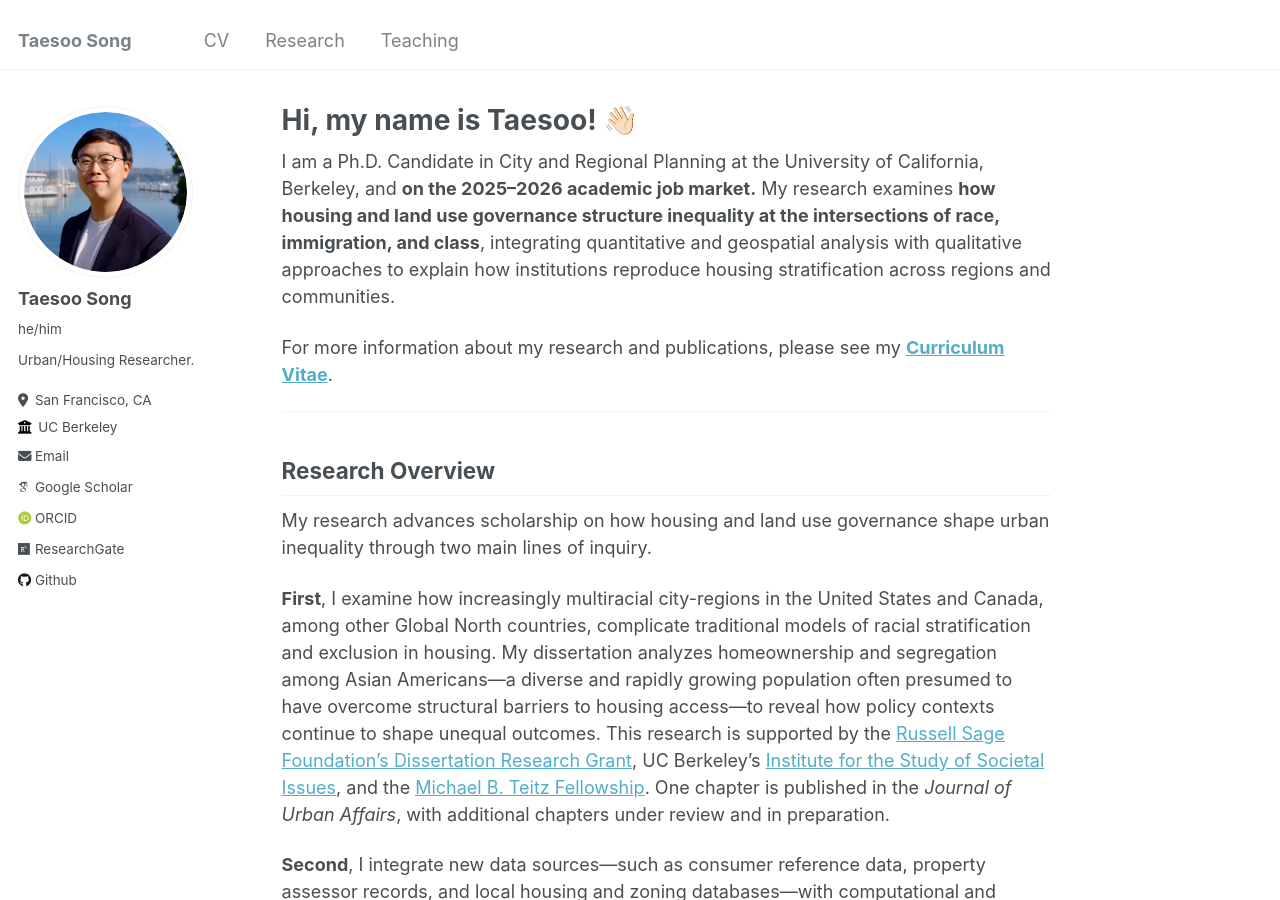
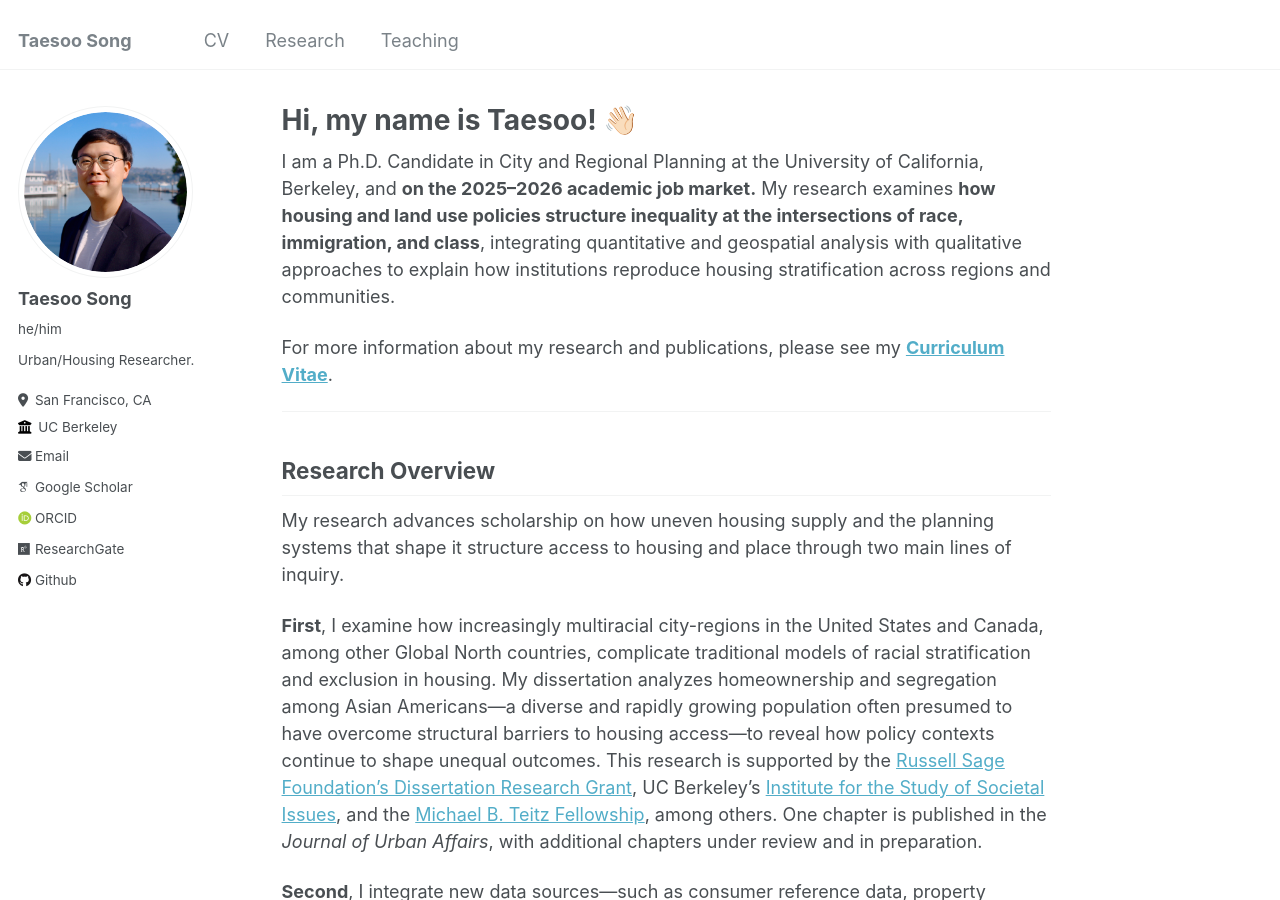
Before and after one commit to taesoosong/taesoosong.github.io, a Jekyll site: the page built from _pages/about.md, in a window 1280 px wide and 900 px high. Built offline with Jekyll 4.4.1, drawn with Linux system fonts in a browser that asks for light colours; some web fonts are replaced.

Commit message:
Update about.md

```diff
--- a/_pages/about.md
+++ b/_pages/about.md
@@ -8,7 +8,7 @@ redirect_from:
   - /about.html
 ---
 
-I am a Ph.D. Candidate in City and Regional Planning at the University of California, Berkeley, and **on the 2025–2026 academic job market.** My research examines **how housing and land use governance structure inequality at the intersections of race, immigration, and class**, integrating quantitative and geospatial analysis with qualitative approaches to explain how institutions reproduce housing stratification across regions and communities.
+I am a Ph.D. Candidate in City and Regional Planning at the University of California, Berkeley, and **on the 2025–2026 academic job market.** My research examines **how housing and land use policies structure inequality at the intersections of race, immigration, and class**, integrating quantitative and geospatial analysis with qualitative approaches to explain how institutions reproduce housing stratification across regions and communities.
 
 For more information about my research and publications, please see my [**Curriculum Vitae**](https://taesoosong.github.io/academic_cv/CV_SONG_Taesoo.pdf).
 
@@ -16,9 +16,9 @@ For more information about my research and publications, please see my [**Curric
 
 ## Research Overview
 
-My research advances scholarship on how housing and land use governance shape urban inequality through two main lines of inquiry.
+My research advances scholarship on how uneven housing supply and the planning systems that shape it structure access to housing and place through two main lines of inquiry.
 
-**First**, I examine how increasingly multiracial city-regions in the United States and Canada, among other Global North countries, complicate traditional models of racial stratification and exclusion in housing. My dissertation analyzes homeownership and segregation among Asian Americans—a diverse and rapidly growing population often presumed to have overcome structural barriers to housing access—to reveal how policy contexts continue to shape unequal outcomes. This research is supported by the [Russell Sage Foundation’s Dissertation Research Grant](https://www.russellsage.org/research/grants/how-does-housing-supply-impact-asian-american-segregation), UC Berkeley’s [Institute for the Study of Societal Issues](https://issi.berkeley.edu/), and the [Michael B. Teitz Fellowship](https://ced.berkeley.edu/awards/michael-b-teitz-fellowship). One chapter is published in the _Journal of Urban Affairs_, with additional chapters under review and in preparation.
+**First**, I examine how increasingly multiracial city-regions in the United States and Canada, among other Global North countries, complicate traditional models of racial stratification and exclusion in housing. My dissertation analyzes homeownership and segregation among Asian Americans—a diverse and rapidly growing population often presumed to have overcome structural barriers to housing access—to reveal how policy contexts continue to shape unequal outcomes. This research is supported by the [Russell Sage Foundation’s Dissertation Research Grant](https://www.russellsage.org/research/grants/how-does-housing-supply-impact-asian-american-segregation), UC Berkeley’s [Institute for the Study of Societal Issues](https://issi.berkeley.edu/), and the [Michael B. Teitz Fellowship](https://ced.berkeley.edu/awards/michael-b-teitz-fellowship), among others. One chapter is published in the _Journal of Urban Affairs_, with additional chapters under review and in preparation.
 
 **Second**, I integrate new data sources—such as consumer reference data, property assessor records, and local housing and zoning databases—with computational and geospatial methods to track residential mobility and neighborhood change at fine geographic and temporal scales. These analyses clarify how processes like gentrification, new housing construction, and upzoning shape access to housing and opportunity. My work has appeared in the _Journal of the American Planning Association_, _Urban Studies_, and _Cityscape_.
 
```
